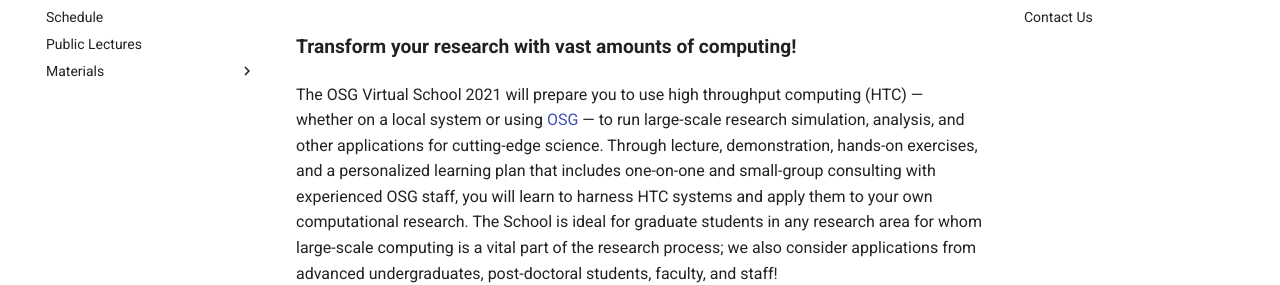
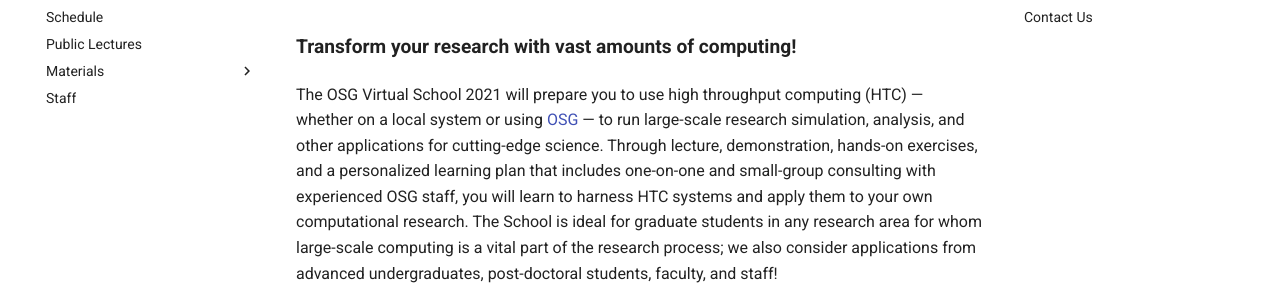
Before and after one commit to osg-htc/virtual-school-2021, an MkDocs documentation site: the page built from docs/index.md, in a window 1280 px wide. Shown: the part 148-433 px from the top of the page. Built offline with MkDocs 1.6.1 and Material for MkDocs 9.7.7, drawn with Linux system fonts in a browser that asks for light colours.

Commit message:
Add to the navigation

```diff
--- a/mkdocs.yml
+++ b/mkdocs.yml
@@ -65,3 +65,4 @@
         - Exercise 1.3:             materials/workflows/part1-ex3-complex-dag.md
         - Exercise 1.4:             materials/workflows/part1-ex4-failed-dag.md
         - Bonus Exercises 1.5:      materials/workflows/part1-ex5-challenges.md
+  - Staff:                          staff.md
```
